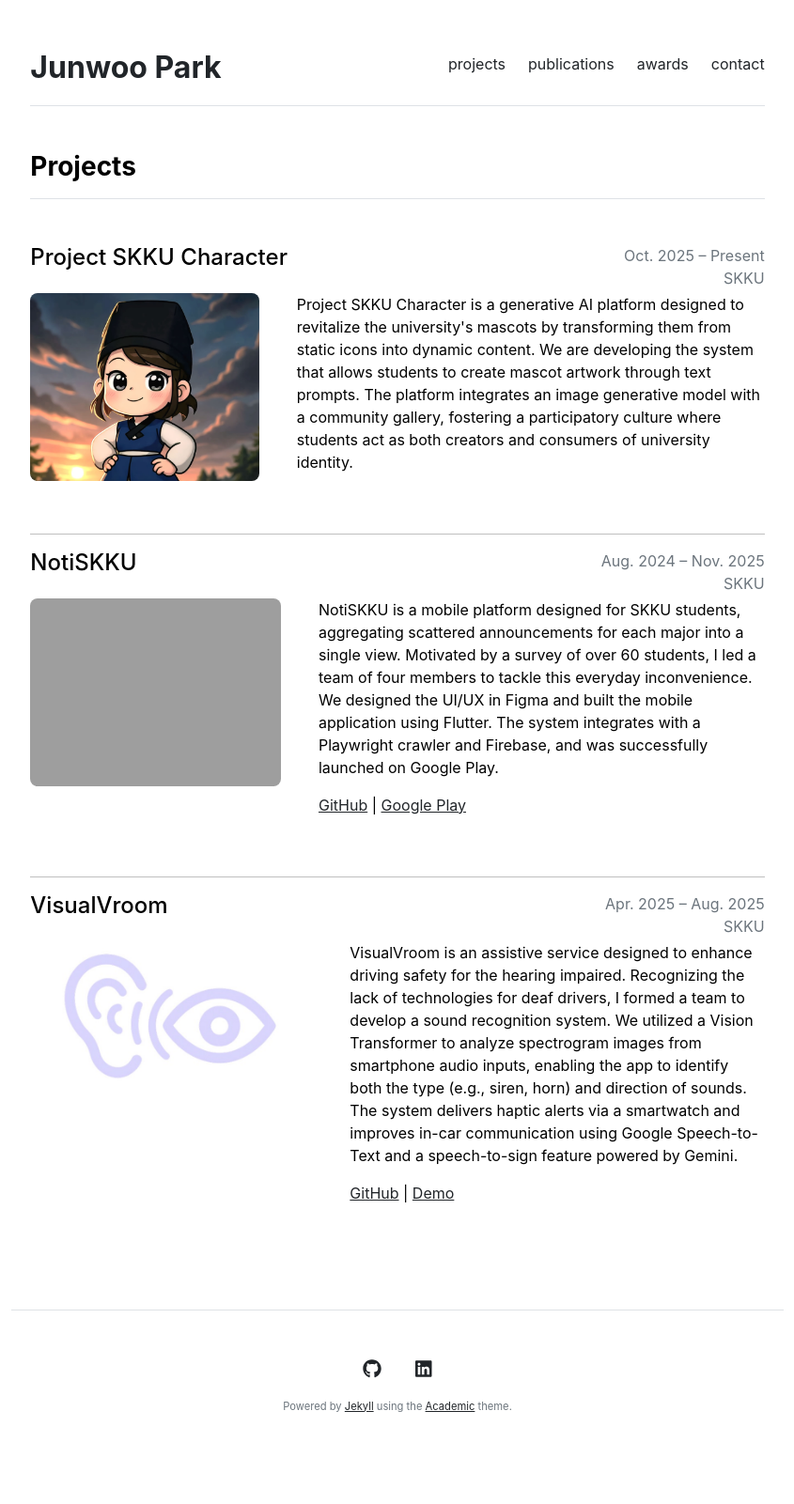
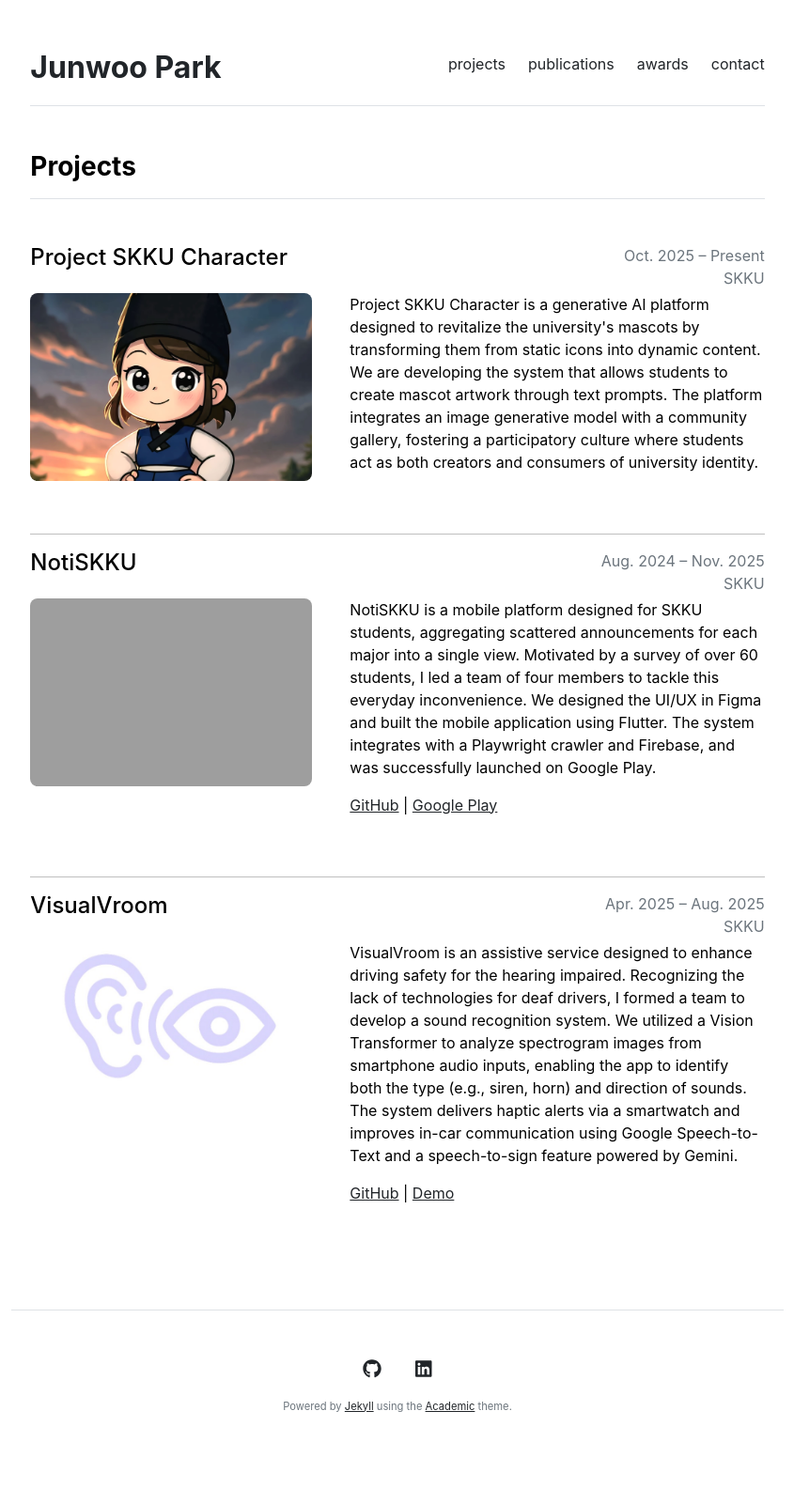
Before and after one commit to junwoop0/junwoop0.github.io, a Jekyll site: the page built from projects.md, in a window 1280 px wide. Shown: the whole page at 94% size, without its empty margins (217-1062 px from the left). Built offline with Jekyll 4.4.1, drawn with Linux system fonts in a browser that asks for light colours.

Commit message:
update profile

```diff
--- a/projects.md
+++ b/projects.md
@@ -12,7 +12,7 @@ title: "Projects"
     </div>
   </div>
   <div class="d-flex flex-column flex-md-row" style="gap: 40px;">
-    <div style="flex-shrink: 0;">
+    <div style="flex-shrink: 0; width: 300px;">
       <img src="{{ site.github.url }}/assets/img/SKKU_Character.png" alt="Project SKKU Character" style="width: 100%; max-width: 300px; height: auto; max-height: 200px; object-fit: cover; border-radius: 8px;">
     </div>
     <div style="flex-grow: 1;">
@@ -32,7 +32,7 @@ title: "Projects"
     </div>
   </div>
   <div class="d-flex flex-column flex-md-row" style="gap: 40px;">
-    <div style="flex-shrink: 0;">
+    <div style="flex-shrink: 0; width: 300px;">
       <img src="{{ site.github.url }}/assets/img/NotiSKKU.png" alt="NotiSKKU" style="width: 100%; max-width: 300px; height: auto; max-height: 200px; object-fit: cover; border-radius: 8px;">
     </div>
     <div style="flex-grow: 1;">
@@ -53,7 +53,7 @@ title: "Projects"
     </div>
   </div>
   <div class="d-flex flex-column flex-md-row" style="gap: 40px;">
-    <div style="flex-shrink: 0;">
+    <div style="flex-shrink: 0; width: 300px;">
       <img src="{{ site.github.url }}/assets/img/VisualVroom.jpg" alt="VisualVroom" style="width: 100%; max-width: 300px; height: auto; max-height: 200px; object-fit: cover; border-radius: 8px;">
     </div>
     <div style="flex-grow: 1;">
```
